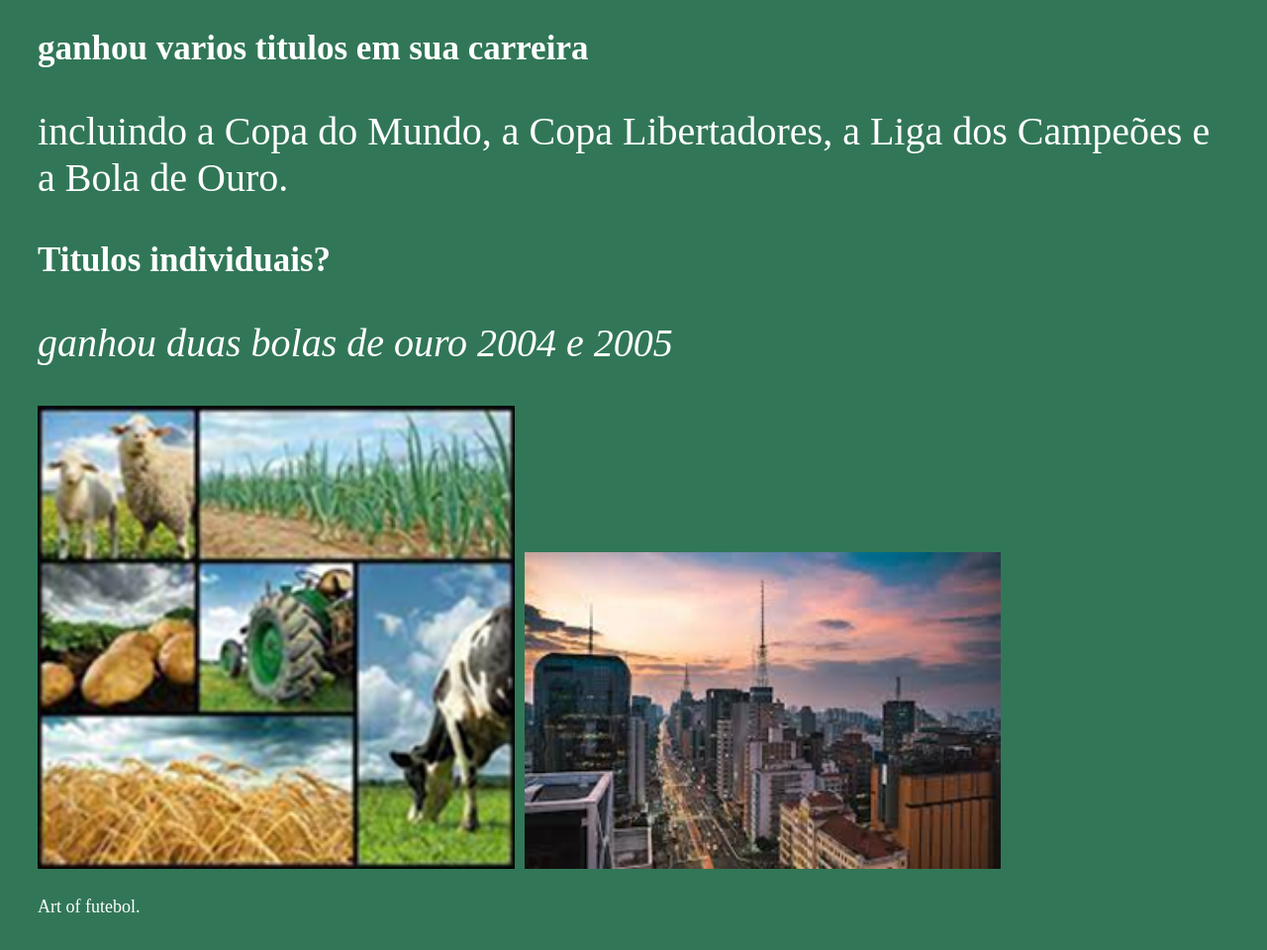
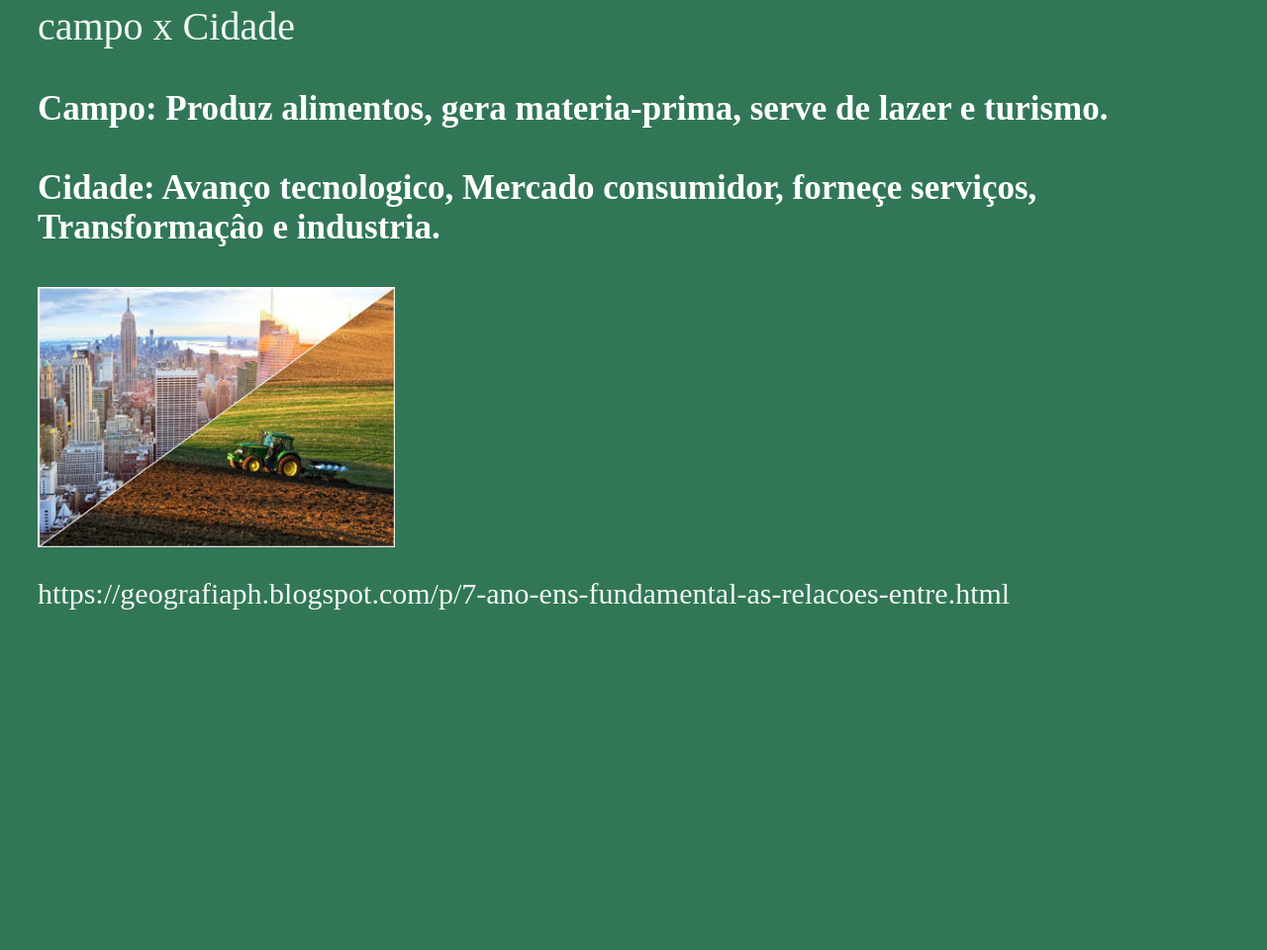
Before and after one commit to camilowendell/projeto-agrinho, a plain HTML site: page index.html in a window 1280 px wide. Shown: the part 332-1292 px from the top of the page at 99% size. After the commit the page ends 1017 px from the top, so only its background shows below. Drawn offline with Linux system fonts and the light colour scheme.

Commit message:
Add files via upload

```diff
--- a/index.html
+++ b/index.html
@@ -12,16 +12,19 @@
 
     <section class="linha">
 
-        <h2 class="texto-um">ganhou varios titulos em sua carreira</h2>
-        <p class="paragrafo"> <em> </em> incluindo a Copa do Mundo, a Copa Libertadores, a Liga dos Campeões e a Bola de Ouro.
+        <h2 class="texto-um">Campo: Produz alimentos,
+            gera materia-prima,
+            serve de lazer e turismo.</h2>
+        <p class="paragrafo"> <em> </em>
             <p class="paragrafo"> <em> </em>
         </p>
-        <!----> <h2 class="texto-dois">Titulos individuais? </h2>
-        <P class="paragrafo"> <em> ganhou duas bolas de ouro 2004 e 2005</em></P>
-        <img class="imagem" src="images 1.png" alt="">
-     <img class="imagem" src="download 1.png" alt="">
-        <section>
+        <!----> <h2 class="texto-dois">Cidade: Avanço tecnologico,
+Mercado consumidor,
+forneçe serviços,
+Transformaçâo e industria.</h2>
+        <P class="paragrafo"> <em> </em></P>
+        <img class="imagem" src="image.png" alt="">
 
     <footer class="rodape">
-        <p>Art of futebol.</p>
+        <p>https://geografiaph.blogspot.com/p/7-ano-ens-fundamental-as-relacoes-entre.html</p>
     </footer>
--- a/style.css
+++ b/style.css
@@ -1,8 +1,8 @@
 
 body{
     background-color: #317757;
-    color:white ;
-    font-size: 40px;
+    color:rgb(241, 248, 241) ;
+    font-size: 50px;
     padding:  30px;
 }
 
@@ -22,13 +22,10 @@ font-size: 35px;
 
 .rodape{
  display: grid;
-    font-size: 18px;
+    font-size: 30px;
 
 }
 .imagem{
-    width: 40%;
-    width: 40%;
+    width: 30%;
+    width: 30%;
 }
-.imagem{
-    width: 40%;
-}s
```
Also changed, not shown: image.png (added).
